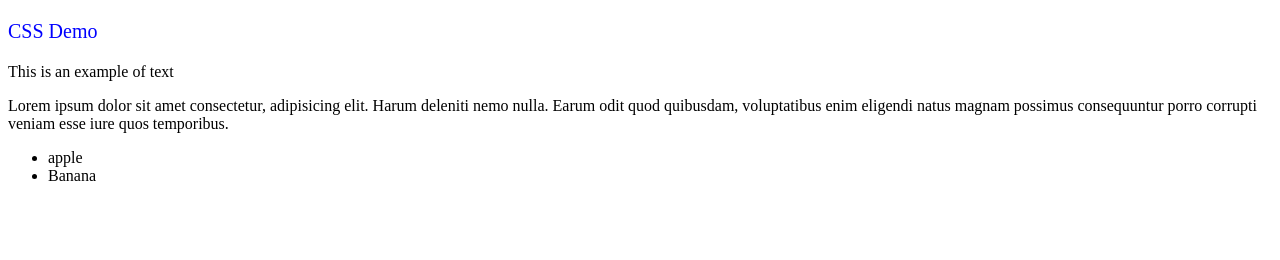
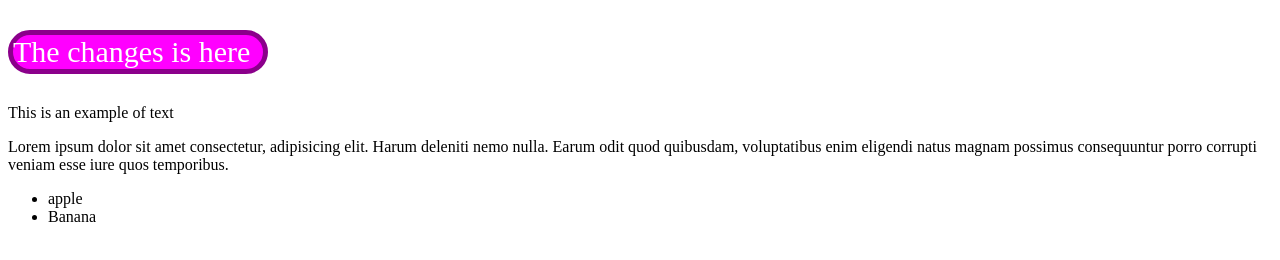
Before and after one commit to kastuv/webLearn, a plain HTML site: page w02s01/index.html in a window 1280 px wide. Drawn offline with Linux system fonts and the light colour scheme.

Commit message:
padding, ended session

```diff
--- a/w02s01/index.html
+++ b/w02s01/index.html
@@ -5,19 +5,28 @@
     <meta name="viewport" content="width=device-width, initial-scale=1.0">
     <title>Document</title>
     <style>
-        .title
+        #boarder
         {
-            font-size: 20px;
-            color: blue;
+            font-size: 30px;
+            border-color: darkmagenta;
+            border-width: 5px;
+            border-style: solid;
+            border-radius: 50px;
+            width: 250px;
+        }
+        .bg
+        {
+            background-color: magenta;
+            color: white;
         }
     </style>
 </head>
 <body>
 
-    <p class="title">CSS Demo</p>
+    <p id="boarder" class="bg">The changes is here</p>
     <p>This is an example of text</p>
     <p>Lorem ipsum dolor sit amet consectetur, adipisicing elit. Harum deleniti nemo nulla. Earum odit quod quibusdam, voluptatibus enim eligendi natus magnam possimus consequuntur porro corrupti veniam esse iure quos temporibus.</p>
-    <ul>
+    <ul id="halo">
         <li>apple</li>
         <li>Banana</li>
     </ul>
```
